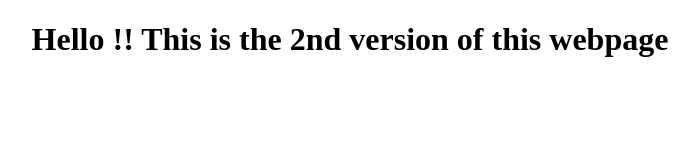
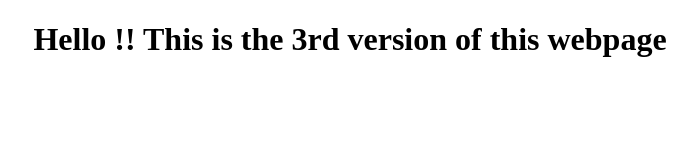
Before and after one commit to AMITSINGHHACKS/devops, a plain HTML site: page index.html in a window 1280 px wide. Shown: the whole page, without its empty margins (290-989 px from the left). Drawn offline with Linux system fonts and the light colour scheme.

Commit message:
3rd pre Version

```diff
--- a/index.html
+++ b/index.html
@@ -6,6 +6,6 @@
 <style>
     h1 {text-align: center;}
     </style>
-<h1>Hello !! This is the 2nd  version of this webpage</h1>
+<h1>Hello !! This is the 3rd  version of this webpage</h1>
 
 </html>
```
